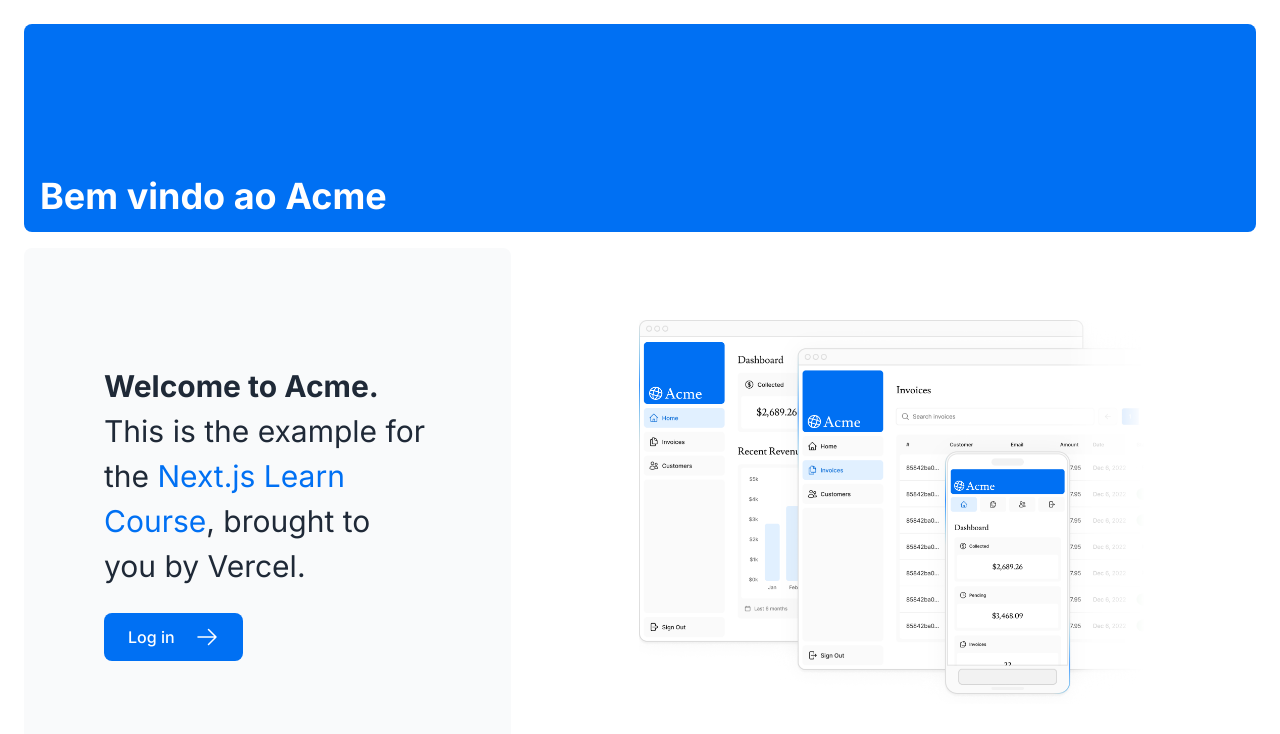
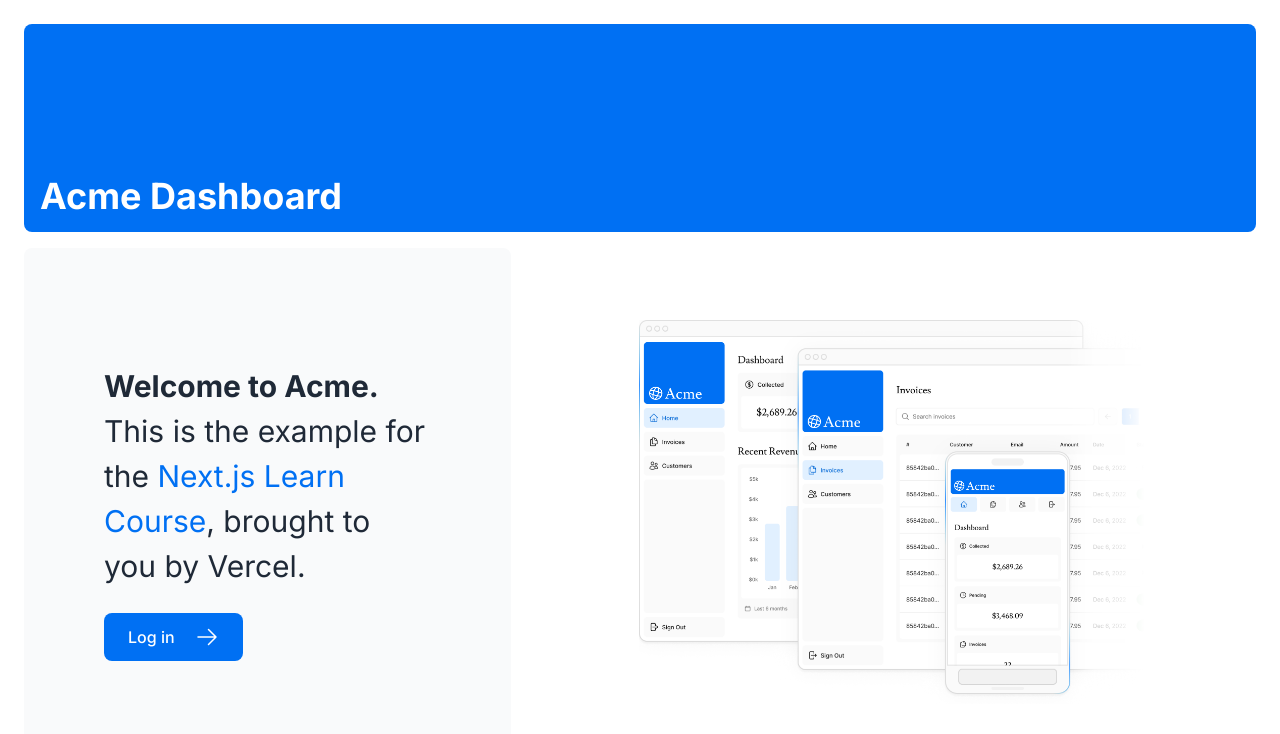
Before and after one commit to andredosreis/nextjs-dashboard, a Next.js app: page / in a window 1280 px wide. Shown: the top 734 px of the page. Built offline with nearby package versions, Linux system fonts and the light colour scheme; a web font is replaced by a local one.

Commit message:
Update header text to 'Acme Dashboard'

```diff
--- a/app/page.tsx
+++ b/app/page.tsx
@@ -12,7 +12,7 @@
     <main className="flex min-h-screen flex-col p-6">
       <div className="flex h-20 shrink-0 items-end rounded-lg bg-blue-500 p-4 md:h-52">
         <h1 className={`${lusitana.className}text-4xl font-bold text-white md:text-4xl `}>
-          Bem vindo ao Acme
+          Acme Dashboard
         </h1>
 
         {/* <AcmeLogo /> */}
```
